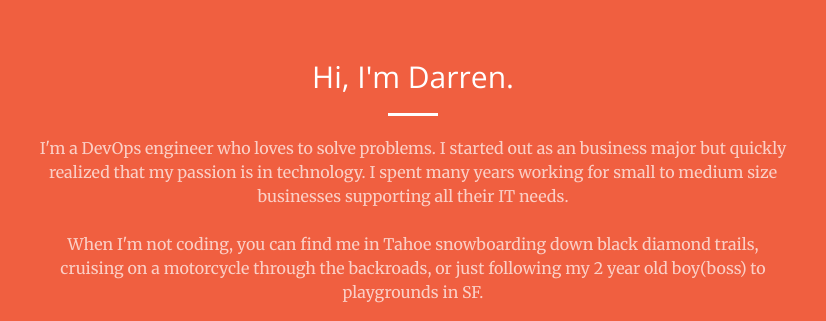
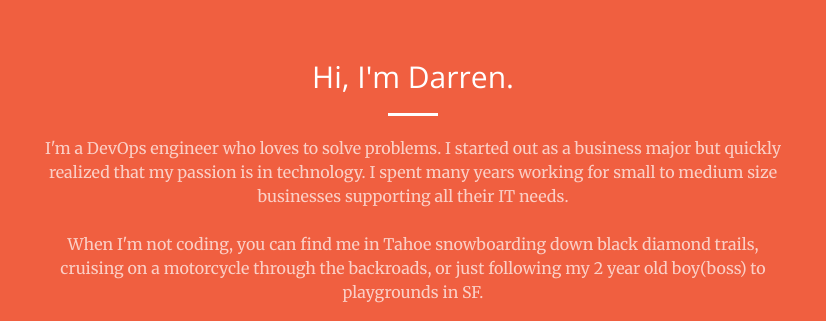
Before and after one commit to DL804/portfolio, a website: page index.html in a window 1280 px wide. Shown: the part 840-1161 px from the top of the page, 227-1053 px from the left. Drawn offline with nearby package versions, Linux system fonts and the light colour scheme.

Commit message:
fix typo in summary

```diff
--- a/index.html
+++ b/index.html
@@ -84,7 +84,7 @@
                 <div class="col-lg-8 col-lg-offset-2 text-center">
                     <h2 class="section-heading">Hi, I'm Darren.</h2>
                     <hr class="light">
-                    <p class="text-faded">I'm a DevOps engineer who loves to solve problems. I started out as an business major but quickly realized that my passion is in technology. I spent many years working for small to medium size businesses supporting all their IT needs. <br><br>
+                    <p class="text-faded">I'm a DevOps engineer who loves to solve problems. I started out as a business major but quickly realized that my passion is in technology. I spent many years working for small to medium size businesses supporting all their IT needs. <br><br>
                     When I'm not coding, you can find me in Tahoe snowboarding down black diamond trails, cruising on a motorcycle through the backroads, or just following my 2 year old boy(boss) to playgrounds in SF.
                     </p>
                     <a href="img/DarrenResume020517.pdf" class="page-scroll btn btn-default btn-xl sr-button">RESUME</a>
```
